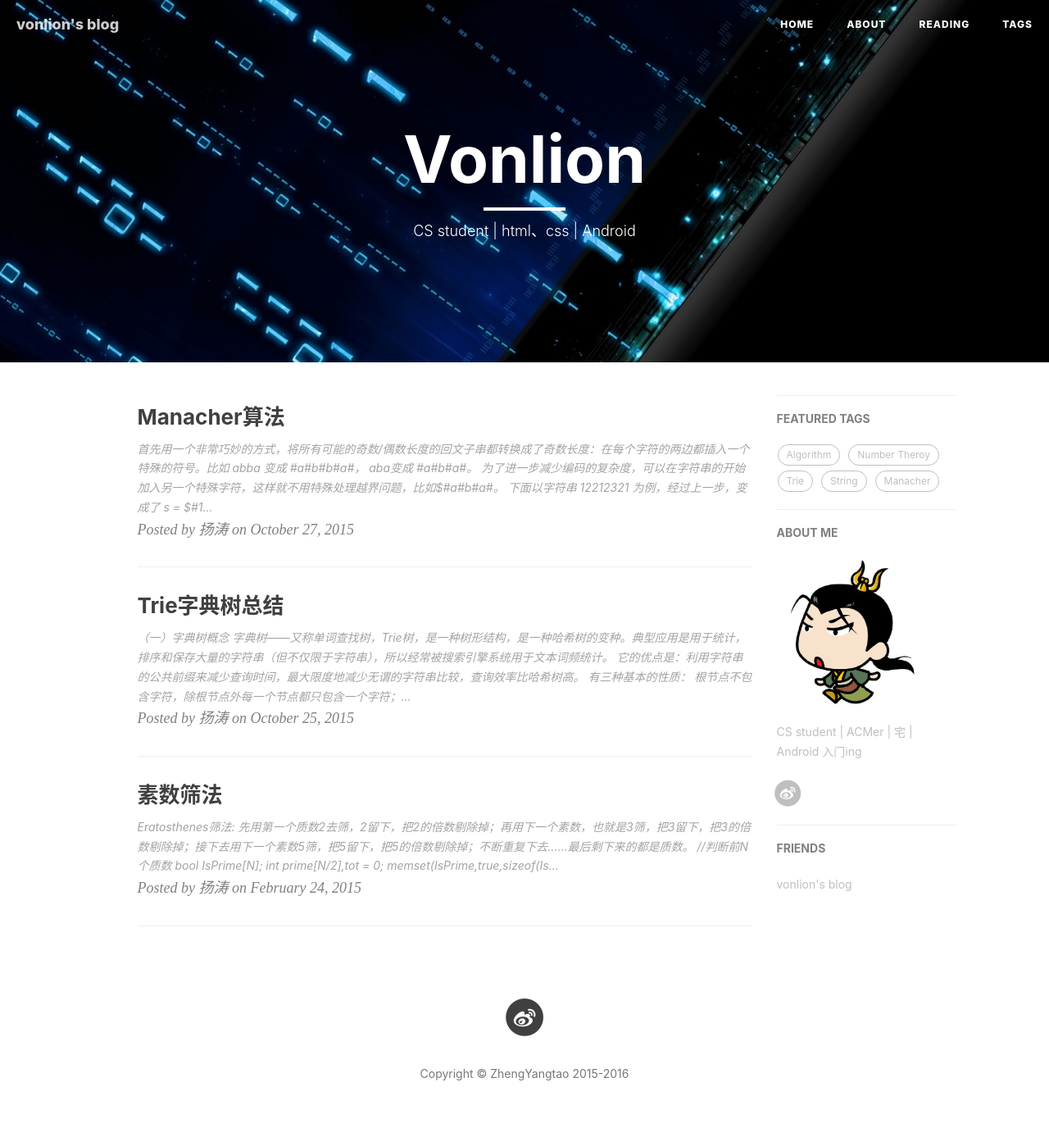
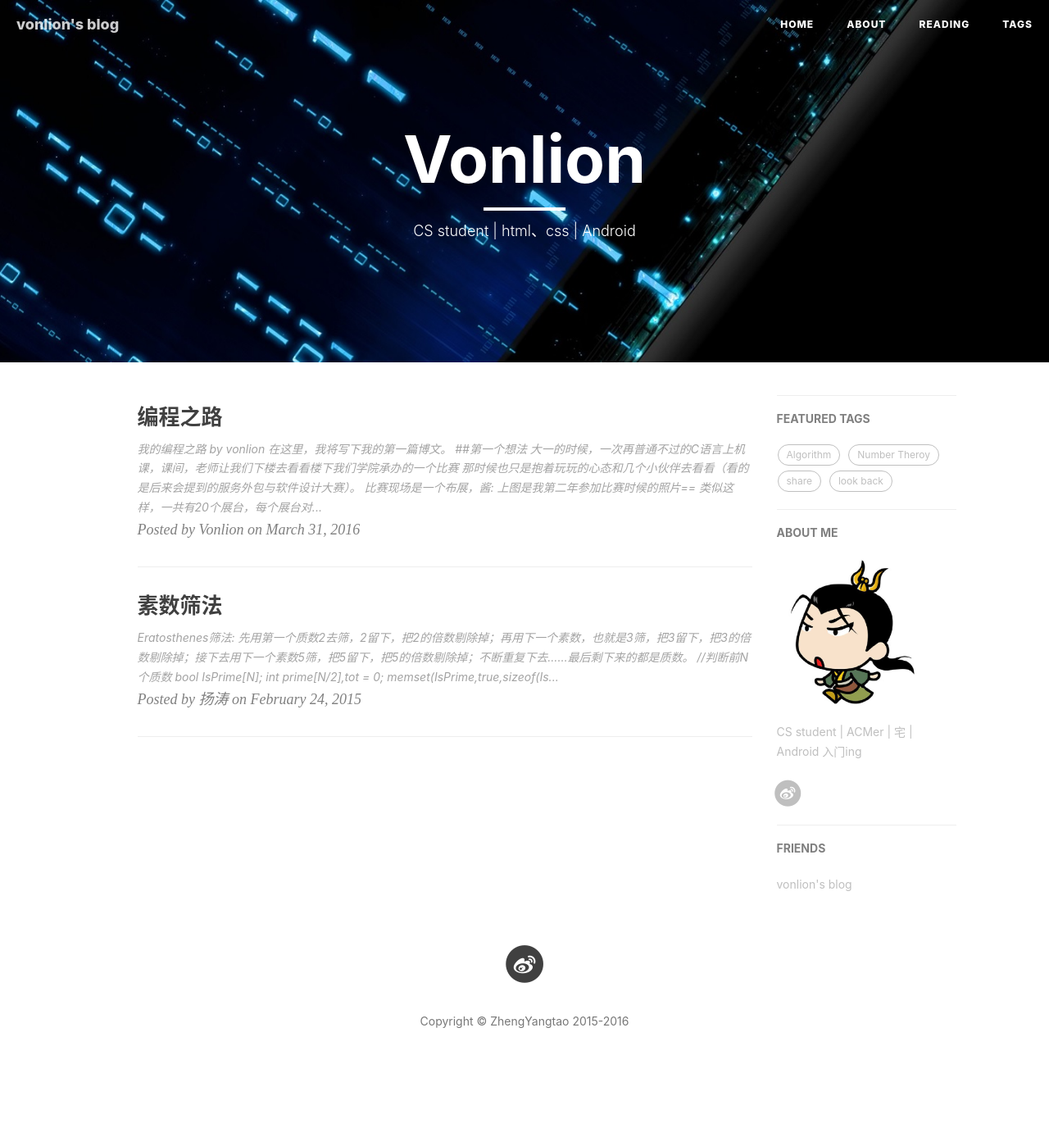
Before and after one commit to lihaof/lihaof.github.io, a Jekyll site: the page built from index.html, in a window 1280 px wide. Shown: the whole page at 82% size. Built offline with Jekyll 4.4.1, drawn with Linux system fonts in a browser that asks for light colours; nearby versions of some CDN libraries; the list of posts is cut into pages by our own code; comment, search, counter and statistics services are not loaded; after the commit the page ends 1323 px from its top, so only the background shows below that.

Commit message:
添加文章

````diff
--- a/_posts/2015-10-25-Trie-Summary.md
+++ /dev/null
@@ -1,153 +0,0 @@
----
-layout: post
-title: Trie字典树总结
-author: 扬涛
-tags: [Trie, ]
----
-
-
-
-### （一）字典树概念
-
-`字典树`——又称单词查找树，Trie树，是一种树形结构，是一种哈希树的变种。典型应用是用于统计，排序和保存大量的字符串（但不仅限于字符串），所以经常被搜索引擎系统用于文本词频统计。
-
-它的优点是：利用字符串的公共前缀来减少查询时间，最大限度地减少无谓的字符串比较，查询效率比哈希树高。
-
-![这里写图片描述](http://img.blog.csdn.net/20151025214627066)
-
-
-有三种基本的性质：
-
-* 根节点不包含字符，除根节点外每一个节点都只包含一个字符；
-* 从根节点到某一节点，路径上经过的字符连接起来，为该节点对应的字符串；
-* 每个节点的所有子节点包含的字符都不相同.
-
-
-----------
-
-### （二）字典树定义与操作
-
-**静态数组版（以一棵26个小写字母组成的Trie为例）：**
-
-```
-struct Trie {
-    Trie* next[26]; // 指向26个儿子节点
-    bool flag; // 从根节点到当前节点是否构成单词
-	...... // 附加相关信息
-} node[MAX_N];
-
-int num; // 当前分配的节点编号
-
-// 初始化
-void init () {
-    num = 0;
-    memset(node, 0, sizeof(node));
-}
-
-// 得到字符c相对于'a'的编号
-int getid (char c) { return c - 'a'; }
-
-// 在Trie中插入字符串s
-void insert (char* s) {
-    Trie* head = &node[0]; // node[0]为根节点
-    while (*s) { // 遍历字符串
-        int id = getid(*s++);
-        if ((head->next[id]) == NULL) // 若该儿子不存在，则分配新的节点
-            head->next[id] = &node[++num];
-        head = head->next[id]; // 指针指向儿子节点
-    }
-	head->flag = true; // 最后做上标记
-}
-
-// 在Trie中查找字符串s
-bool search(char* s) {
-    Trie* head = &node[0];
-    while (*s) {
-        int id = getid(*s++);
-        if (head->next[id] == NULL) return false;
-        head = head->next[id];
-    }
-    return head->flag;
-}
-```
-
-
-**动态分配版：**
-
-
-```
-struct Trie {
-    Trie* next[26];
-    int cnt;
-    int getid(char c) { return c - 'a'; }
-    Trie* newnode() {return (Trie*) calloc(1, sizeof(Trie)); }
-    void insert(Trie* root, char* s) {
-        Trie* head = root;
-        while (*s) {
-            int id = getid(*s++);
-            if (head->next[id] == NULL)
-                head->next[id] = newnode();
-            head = head->next[id];
-            (head->cnt)++;
-        }
-    }
-    bool search(Trie* root, char* s) {
-        Trie* head = root;
-        while (*s) {
-            int id = getid(*s++);
-            if (head->next[id] == NULL) return false;
-            head = head->next[id];
-        }
-        return head->flag;
-    }
-    void del(Trie* root) {
-        Trie* head = root;
-        for (int i = 0; i < 26; ++i)
-            if (head->next[i] != NULL) del(head->next[i]);
-        free(root);
-    }
-} trie;
-```
-
-
-----------
-
-### （三）字典树的应用
-
-
- 1) `串的快速检索`
- Q：给出N个单词组成的熟词表，以及一篇全用小写英文书写的文章，请你按最早出现的顺序写出所有不在熟词表中的生词。
- A： 我们可以用数组枚举，用哈希，用字典树，先把熟词建一棵树，然后读入文章进行比较，这种方法效率是比较高的。
-
-
-----------
-
-
- 2) `“串”排序`
- Q：给定N个互不相同的仅由一个单词构成的英文名，让你将他们按字典序从小到大输出。
- A：用字典树进行排序，采用数组的方式创建字典树，这棵树的每个结点的所有儿子很显然地按照其字母大小排序。对这棵树进行先序遍历即可。
-
-
-----------
-
-
- 3) `最长公共前缀`
- A： 对所有串建立字典树，对于两个串的最长公共前缀的长度即他们所在的结点的公共祖先个数，于是，问题就转化为当时公共祖先问题。
-
-
-----------
-
-### （四）字典树的例题
-
-
-> [HDU 1251 统计难题](http://blog.csdn.net/xmzyt1996/article/details/49407595)
-> [POJ 3630 Phone List](http://blog.csdn.net/xmzyt1996/article/details/49408063)
-> [POJ 2503 Babelfish](http://blog.csdn.net/xmzyt1996/article/details/49408175)
-> [HDU 1075 What Are You Talking About](http://blog.csdn.net/xmzyt1996/article/details/49408619)
-> [HDU 1247 Hat’s Words](http://blog.csdn.net/xmzyt1996/article/details/49409031)
-> [POJ 1056 IMMEDIATE DECODABILITY](http://blog.csdn.net/xmzyt1996/article/details/49430881)
-> [HDU 3172 Virtual Friends](http://blog.csdn.net/xmzyt1996/article/details/49431249)
-> [POJ 2001 Shortest Prefixes](http://blog.csdn.net/xmzyt1996/article/details/49431613)
-> [POJ 1204 Word Puzzles](http://blog.csdn.net/xmzyt1996/article/details/49432173)
-> [HDU 1800 Flying to the Mars](http://blog.csdn.net/xmzyt1996/article/details/49432673)
-> [HDU 1298 T9](http://blog.csdn.net/xmzyt1996/article/details/49432775)
--- a/_posts/2015-10-27-Manacher-Algorithm.md
+++ /dev/null
@@ -1,94 +0,0 @@
----
-layout: post
-title:  Manacher算法
-author: 扬涛
-tags: [Algorithm, String, Manacher, ]
----
-
-
-
-首先用一个非常巧妙的方式，将所有可能的奇数/偶数长度的回文子串都转换成了奇数长度：**在每个字符的两边都插入一个特殊的符号**。比如 `abba` 变成 `#a#b#b#a#`， `aba`变成 `#a#b#a#`。   为了进一步减少编码的复杂度，可以在字符串的开始加入另一个特殊字符，这样就不用特殊处理越界问题，比如`$#a#b#a#`。
-
-
-----------
-
-
-下面以字符串 `12212321` 为例，经过上一步，变成了 s = `$#1#2#2#1#2#3#2#1#`;
-然后用一个数组 `p[i]` 来记录以字符`S[i]`为中心的最长回文子串向左/右扩张的长度（包括`s[i]`），比如 `s[i]` 和 `p[i]` 的对应关系：
-
-|s[i]|  #|  1|  #|  2 | #|  2|  #  |1 | # | 2 | # | 3 | # | 2 | # | 1 | # |
-|--|--|--|--|--|--|--|--|--|--|--|
-|p[i] | 1 | 2 | 1 | 2 | 5 | 2 | 1 | 4 | 1 | 2 | 1 | 6 | 1 | 2 | 1 | 2 | 1 |
-
-**(从上表可以看出，`p[i]-1`正好是原字符串中回文串的总长度）**
-
-
-----------
-那么怎么计算 `p[i]` 呢？该算法增加两个辅助变量 id 和 mx
-**`id` :   表示右边界最远的回文子串中心的位置**  *(注:貌似很多blog说 `id` 表示最大回文子串中心的位置，我觉得是不对的）*
-**`mx` : 则为 `id+p[id]`，也就是上述回文子串的右边界**。
-
-
-----------
-然后可以得到一个非常神奇的结论，这个算法的关键点就在这里了：
-
-**如果`mx > i`，那么`p[i] >= min(p[2 * id - i], mx - i)`，其中`i`与`j`关于`id`对称。**
-
-```
-// 上述结论可写成如下代码：
-// 记 j = 2 * id - i，也就是说 j 是 i 关于 id 的对称点。
-if (mx - i > P[j])
-    P[i] = P[j];
-else // P[j] >= mx - i
-    P[i] = mx - i; // P[i] >= mx - i，取最小值，之后再匹配更新。
-```
-(1) 当`mx - i > p[j]`时，
-
-![这里写图片描述](http://img.blog.csdn.net/20151027204737400)
-
-由`id`的定义知，红色线段的字符串是以`id`为中心的最长回文串!
-同时，`j` 是 `i` 关于`id` 的对称点，由于红色字符串是回文字符串，所以**关于`j`对称的回文子串** 和 **关于`i`对称的回文子串** 是**完全一样的**!!(即图中两段绿色的线条)
-而满足`mx-i>p[j]`时, 说明此时 `j` 的回文子串半径 **小于** `j` 到 `mx` 对称的左端点的差，此时可以初始化`p[i]=p[j]`。
-
-(2) 当`mx-i<=p[j]`时，
-
-![这里写图片描述](http://img.blog.csdn.net/20151027205757529)
-
-由于`mx-i<=p[j]`,说明此时$j$的回文子串半径 大于或等于 `j` 到 `mx` 对称的左端点的差. **在目前最长回文串（即红色所示）的范围内，关于 `i` 对称的回文串可能的长度为 `mx-i`** , 此时可以初始化`p[i]=mx-i`. 而对于红色范围之外的（即超过mx的字符），它是否关于 `i` 对称呢？ 因此，还需再对 `p[i]` 的回文子串半径进行进一步的增大!!
-
-(3) 当 `mx<=i`时，
-对于 `mx<=i`  的情况，无法对 `p[i]`做更多的假设，只能令 `p[i] = 1`，然后再去匹配了.
-
-
-----------
-**代码实现：**
-
-```
-void Transform (char* str) { // 转换字符串str， 比如将字符串 123 转换成 $#1#2#3#
-    int l = 0;
-    s[l++] = '$'; s[l++] = '#';
-    for (int i = 0; str[i]; ++i) {
-        s[l++] = str[i]; s[l++] = '#';
-    }
-    s[l] = 0;
-}
-```
-
-```
-int Manacher (char* str) {
-    Transform(str);
-    int mx = 0, id = 0, ans = 0;
-    memset (p, 0, sizeof(p));
-    for (int i = 1; s[i]; ++i) {
-        p[i] = mx > i ? min(p[2*id-i], mx-i) : 1; // 如上所述
-        while (s[i+p[i]] == s[i-p[i]]) p[i]++;
-        //以i为中心，p[i]为半径，查找是否还有可能构成回文的情况
-        if (i + p[i] > mx) { // 更新最远的右边界
-            mx = i+p[i];
-            id = i;
-        }
-        ans = max(ans, p[i]-1); // 答案即为所有的p[i]-1中的最大值
-    }
-    return ans;
-}
-```
--- a/_posts/codingway.md
+++ b/_posts/2016-3-31-codingway.md
@@ -1,3 +1,14 @@
+---
+layout: post
+title: 编程之路
+subtitle:
+description:
+author: Vonlion
+header-img:
+category: []
+tags: [share, look back]
+---
+
 # 我的编程之路
 
 *by vonlion*
````
